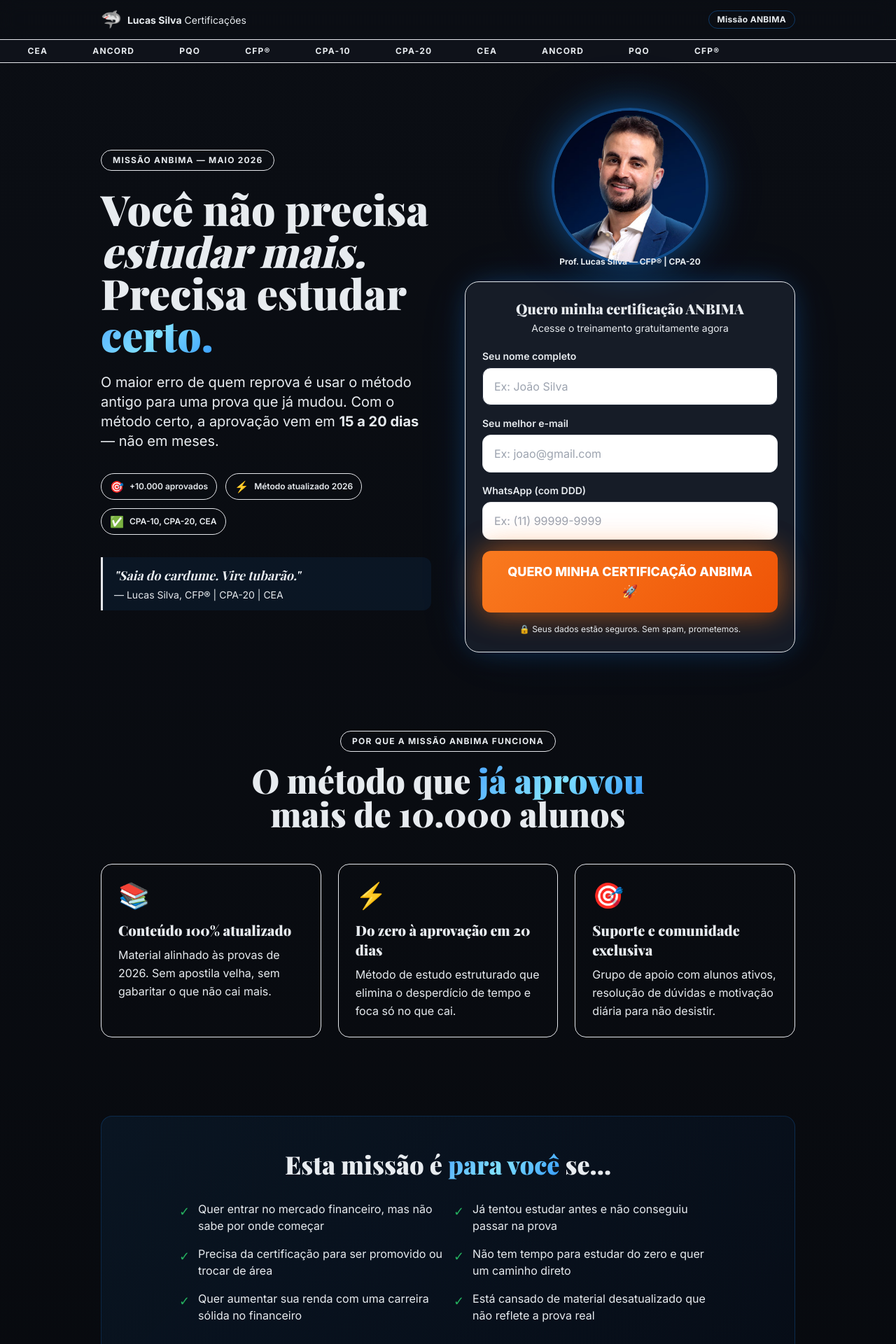
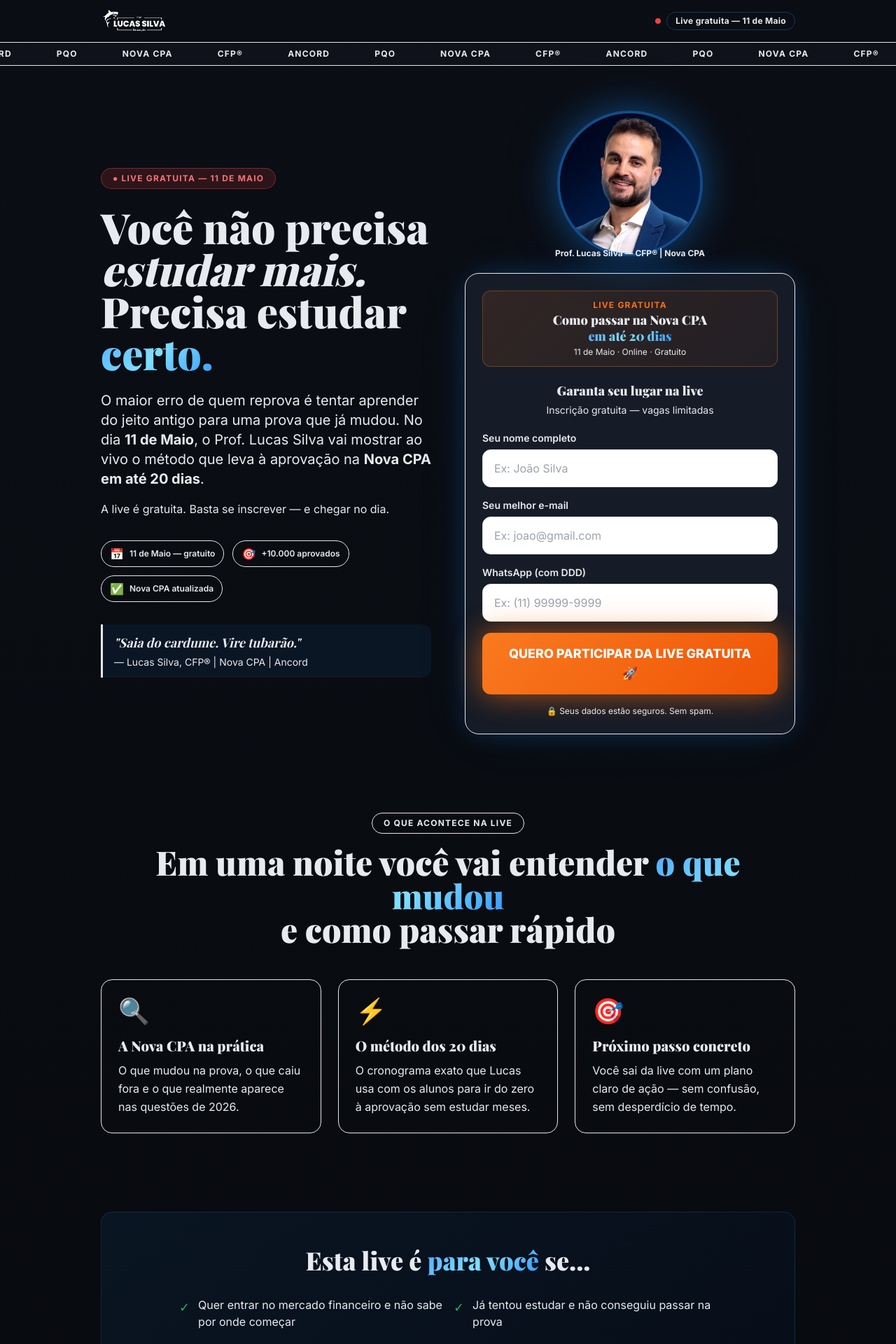
Before and after one commit to pauloleemosz-glitch/lp-manbima1105, a React (Vite) app: page / in a window 1280 px wide. Shown: the top 1920 px of the page at 70% size. Built offline with nearby package versions, Linux system fonts and the light colour scheme; a web font is replaced by a local one.

Commit message:
fix: logo SVG, Nova CPA, live 11/05 na copy, pagina obrigado, _redirects SPA

```diff
--- a/src/pages/CaptacaoPage.tsx
+++ b/src/pages/CaptacaoPage.tsx
@@ -15,25 +15,13 @@
 
   const contactRes = await fetch(`${AC_API_URL}/api/3/contacts`, {
     method: 'POST',
-    headers: {
-      'Api-Token': AC_API_KEY,
-      'Content-Type': 'application/json',
-    },
-    body: JSON.stringify({
-      contact: {
-        email,
-        firstName,
-        lastName,
-        phone: whatsapp,
-      },
-    }),
+    headers: { 'Api-Token': AC_API_KEY, 'Content-Type': 'application/json' },
+    body: JSON.stringify({ contact: { email, firstName, lastName, phone: whatsapp } }),
   })
   const contactData = await contactRes.json()
   const contactId = contactData.contact?.id
-
   if (!contactId) return
 
-  // Get or create tag
   const tagsRes = await fetch(
     `${AC_API_URL}/api/3/tags?filters[tag]=${encodeURIComponent(AC_TAG)}`,
     { headers: { 'Api-Token': AC_API_KEY } }
@@ -47,10 +35,8 @@
       headers: { 'Api-Token': AC_API_KEY, 'Content-Type': 'application/json' },
       body: JSON.stringify({ tag: { tag: AC_TAG, tagType: 'contact' } }),
     })
-    const createTagData = await createTagRes.json()
-    tagId = createTagData.tag?.id
+    tagId = (await createTagRes.json()).tag?.id
   }
-
   if (!tagId) return
 
   await fetch(`${AC_API_URL}/api/3/contactTags`, {
@@ -60,28 +46,20 @@
   })
 }
 
-const credentials = ['CPA-10', 'CPA-20', 'CEA', 'Ancord', 'PQO', 'CFP®']
+const credentials = ['Nova CPA', 'CFP®', 'Ancord', 'PQO', 'Nova CPA', 'CFP®', 'Ancord', 'PQO']
 
 export default function CaptacaoPage() {
   const navigate = useNavigate()
-
   const [nome, setNome]         = useState('')
   const [email, setEmail]       = useState('')
   const [whatsapp, setWhatsapp] = useState('')
   const [loading, setLoading]   = useState(false)
-  const [error, setError]       = useState('')
 
   async function handleSubmit(e: FormEvent) {
     e.preventDefault()
-    setError('')
     setLoading(true)
-    try {
-      await submitToActiveCampaign(nome, email, whatsapp)
-    } catch {
-      // silently continue — don't block lead conversion on AC errors
-    } finally {
-      setLoading(false)
-    }
+    try { await submitToActiveCampaign(nome, email, whatsapp) } catch { /* continua */ }
+    finally { setLoading(false) }
     navigate('/parabens-manbima')
   }
 
@@ -91,26 +69,33 @@
       {/* Header */}
       <header className="sticky top-0 z-50 backdrop-blur-md border-b border-border" style={{ background: 'hsl(220, 28%, 8% / 0.9)' }}>
         <div className="max-w-5xl mx-auto px-4 py-3 flex items-center justify-between">
+          <img
+            src="/ls-certificacoes-logo-white.svg"
+            alt="Lucas Silva Certificações"
+            className="h-9 w-auto"
+            onError={(e) => {
+              const el = e.currentTarget as HTMLImageElement
+              el.style.display = 'none'
+              const fallback = document.createElement('div')
+              fallback.className = 'flex items-center gap-2'
+              fallback.innerHTML = '<span class="text-2xl">🦈</span><span class="font-body font-bold text-foreground text-sm">Lucas Silva <span class="text-primary">Certificações</span></span>'
+              el.parentElement!.insertBefore(fallback, el)
+            }}
+          />
           <div className="flex items-center gap-2">
-            <span className="text-2xl">🦈</span>
-            <div>
-              <span className="font-body font-bold text-foreground text-sm">Lucas Silva</span>
-              <span className="font-body text-primary text-sm ml-1">Certificações</span>
-            </div>
+            <span className="w-2 h-2 rounded-full bg-red-500 animate-pulse"></span>
+            <span className="bg-secondary border rounded-full px-3 py-1 text-xs text-primary font-body font-bold tracking-wide" style={{ borderColor: 'hsl(210 100% 55% / 0.35)' }}>
+              Live gratuita — 11 de Maio
+            </span>
           </div>
-          <span className="bg-secondary border rounded-full px-3 py-1 text-xs text-primary font-body font-bold tracking-wide" style={{ borderColor: 'hsl(210 100% 55% / 0.35)' }}>
-            Missão ANBIMA
-          </span>
         </div>
       </header>
 
-      {/* Marquee de credenciais */}
+      {/* Marquee */}
       <div className="overflow-hidden border-b border-border py-2" style={{ background: 'hsl(220, 28%, 8%)' }}>
         <div className="flex gap-8 animate-marquee whitespace-nowrap w-max">
           {[...credentials, ...credentials].map((c, i) => (
-            <span key={i} className="text-xs font-body font-bold text-primary/70 tracking-widest uppercase px-4">
-              {c}
-            </span>
+            <span key={i} className="text-xs font-body font-bold text-primary/70 tracking-widest uppercase px-4">{c}</span>
           ))}
         </div>
       </div>
@@ -121,8 +106,8 @@
 
           {/* Copy */}
           <div className="fade-in-up order-2 md:order-1">
-            <span className="inline-block bg-primary/10 border border-primary/30 text-primary text-xs font-body font-bold tracking-widest uppercase rounded-full px-4 py-1.5 mb-6">
-              Missão ANBIMA — Maio 2026
+            <span className="inline-block bg-red-500/15 border border-red-500/40 text-red-400 text-xs font-body font-bold tracking-widest uppercase rounded-full px-4 py-1.5 mb-6">
+              ● Live gratuita — 11 de Maio
             </span>
 
             <h1 className="font-display font-black text-4xl md:text-5xl lg:text-6xl leading-[1.1] mb-6">
@@ -133,18 +118,22 @@
               <span className="text-gradient-primary">certo.</span>
             </h1>
 
-            <p className="text-lg md:text-xl font-body text-muted-foreground leading-relaxed mb-8">
-              O maior erro de quem reprova é usar o método antigo para uma prova que já mudou.
-              Com o método certo, a aprovação vem em{' '}
-              <strong className="text-foreground">15 a 20 dias</strong> — não em meses.
+            <p className="text-lg md:text-xl font-body text-muted-foreground leading-relaxed mb-4">
+              O maior erro de quem reprova é tentar aprender do jeito antigo para uma prova que já mudou.
+              No dia <strong className="text-foreground">11 de Maio</strong>, o Prof. Lucas Silva vai mostrar ao vivo
+              o método que leva à aprovação na <strong className="text-foreground">Nova CPA em até 20 dias</strong>.
             </p>
 
-            {/* Provas sociais rápidas */}
+            <p className="text-base font-body text-muted-foreground leading-relaxed mb-8">
+              A live é gratuita. Basta se inscrever — e chegar no dia.
+            </p>
+
+            {/* Pills */}
             <div className="flex flex-wrap gap-3 mb-8">
               {[
+                { icon: '📅', text: '11 de Maio — gratuito' },
                 { icon: '🎯', text: '+10.000 aprovados' },
-                { icon: '⚡', text: 'Método atualizado 2026' },
-                { icon: '✅', text: 'CPA-10, CPA-20, CEA' },
+                { icon: '✅', text: 'Nova CPA atualizada' },
               ].map((item) => (
                 <div key={item.text} className="flex items-center gap-2 bg-card border border-border rounded-full px-3 py-1.5">
                   <span>{item.icon}</span>
@@ -158,7 +147,7 @@
               <p className="font-display font-bold italic text-lg text-primary">
                 "Saia do cardume. Vire tubarão."
               </p>
-              <cite className="text-sm font-body text-muted-foreground not-italic mt-1 block">— Lucas Silva, CFP® | CPA-20 | CEA</cite>
+              <cite className="text-sm font-body text-muted-foreground not-italic mt-1 block">— Lucas Silva, CFP® | Nova CPA | Ancord</cite>
             </blockquote>
           </div>
 
@@ -166,12 +155,12 @@
           <div className="order-1 md:order-2 fade-in-up delay-200">
             {/* Foto do Lucas */}
             <div className="relative mb-6 flex justify-center">
-              <div className="w-48 h-48 md:w-56 md:h-56 rounded-full overflow-hidden border-4 shadow-primary-intense" style={{ borderColor: 'hsl(210 100% 55% / 0.5)' }}>
+              <div className="w-44 h-44 md:w-52 md:h-52 rounded-full overflow-hidden border-4 shadow-primary-intense" style={{ borderColor: 'hsl(210 100% 55% / 0.5)' }}>
                 <img
                   src="/lucas-silva.jpg"
                   alt="Prof. Lucas Silva"
                   className="w-full h-full object-cover"
-                  style={{ objectPosition: '85% 10%' }}
+                  style={{ objectPosition: '50% 15%' }}
                   onError={(e) => {
                     const el = e.currentTarget
                     el.style.display = 'none'
@@ -180,115 +169,102 @@
                 />
               </div>
               <div className="absolute -bottom-2 left-1/2 -translate-x-1/2 bg-primary rounded-full px-3 py-1 text-xs font-body font-bold text-primary-foreground whitespace-nowrap">
-                Prof. Lucas Silva — CFP® | CPA-20
+                Prof. Lucas Silva — CFP® | Nova CPA
               </div>
             </div>
 
             {/* Formulário */}
             <div className="bg-surface-elevated border border-primary/25 rounded-[1.25rem] p-6 shadow-primary-glow">
-              <h2 className="font-display font-black text-xl text-foreground text-center mb-1">
-                Quero minha certificação ANBIMA
+              {/* Destaque live no topo do form */}
+              <div className="rounded-xl px-4 py-3 mb-5 text-center" style={{ background: 'linear-gradient(135deg, hsl(25,95%,52%,0.12), hsl(20,95%,45%,0.06))', border: '1px solid hsl(25,95%,52%,0.35)' }}>
+                <p className="text-xs font-body font-bold text-brand-orange uppercase tracking-widest mb-0.5">Live gratuita</p>
+                <p className="font-display font-black text-lg text-foreground leading-tight">
+                  Como passar na Nova CPA<br />
+                  <span className="text-gradient-primary">em até 20 dias</span>
+                </p>
+                <p className="text-xs font-body text-muted-foreground mt-1">11 de Maio · Online · Gratuito</p>
+              </div>
+
+              <h2 className="font-display font-black text-lg text-foreground text-center mb-1">
+                Garanta seu lugar na live
               </h2>
               <p className="text-sm font-body text-muted-foreground text-center mb-5">
-                Acesse o treinamento gratuitamente agora
+                Inscrição gratuita — vagas limitadas
               </p>
 
               <form onSubmit={handleSubmit} className="space-y-4">
                 <div>
-                  <label className="text-sm font-body font-semibold text-muted-foreground mb-1.5 block">
-                    Seu nome completo
-                  </label>
+                  <label className="text-sm font-body font-semibold text-muted-foreground mb-1.5 block">Seu nome completo</label>
                   <input
-                    type="text"
-                    required
-                    placeholder="Ex: João Silva"
-                    value={nome}
-                    onChange={(e) => setNome(e.target.value)}
-                    className="w-full bg-secondary border border-border rounded-[0.75rem] px-4 py-3.5 text-foreground font-body text-base focus:border-primary focus:outline-none focus:ring-[3px] focus:ring-primary/15"
-                    style={{ borderColor: 'hsl(var(--border))' }}
-                  />
-                </div>
-
-                <div>
-                  <label className="text-sm font-body font-semibold text-muted-foreground mb-1.5 block">
-                    Seu melhor e-mail
-                  </label>
-                  <input
-                    type="email"
-                    required
-                    placeholder="Ex: joao@gmail.com"
-                    value={email}
-                    onChange={(e) => setEmail(e.target.value)}
+                    type="text" required placeholder="Ex: João Silva"
+                    value={nome} onChange={(e) => setNome(e.target.value)}
                     className="w-full bg-secondary border border-border rounded-[0.75rem] px-4 py-3.5 text-foreground font-body text-base focus:border-primary focus:outline-none focus:ring-[3px] focus:ring-primary/15"
                   />
                 </div>
-
                 <div>
-                  <label className="text-sm font-body font-semibold text-muted-foreground mb-1.5 block">
-                    WhatsApp (com DDD)
-                  </label>
+                  <label className="text-sm font-body font-semibold text-muted-foreground mb-1.5 block">Seu melhor e-mail</label>
                   <input
-                    type="tel"
-                    required
-                    placeholder="Ex: (11) 99999-9999"
-                    value={whatsapp}
-                    onChange={(e) => setWhatsapp(e.target.value)}
+                    type="email" required placeholder="Ex: joao@gmail.com"
+                    value={email} onChange={(e) => setEmail(e.target.value)}
                     className="w-full bg-secondary border border-border rounded-[0.75rem] px-4 py-3.5 text-foreground font-body text-base focus:border-primary focus:outline-none focus:ring-[3px] focus:ring-primary/15"
                   />
                 </div>
-
-                {error && (
-                  <p className="text-xs font-body text-urgency text-center">{error}</p>
-                )}
-
+                <div>
+                  <label className="text-sm font-body font-semibold text-muted-foreground mb-1.5 block">WhatsApp (com DDD)</label>
+                  <input
+                    type="tel" required placeholder="Ex: (11) 99999-9999"
+                    value={whatsapp} onChange={(e) => setWhatsapp(e.target.value)}
+                    className="w-full bg-secondary border border-border rounded-[0.75rem] px-4 py-3.5 text-foreground font-body text-base focus:border-primary focus:outline-none focus:ring-[3px] focus:ring-primary/15"
+                  />
+                </div>
                 <button
-                  type="submit"
-                  disabled={loading}
+                  type="submit" disabled={loading}
                   className="w-full bg-gradient-orange text-white font-body font-extrabold text-lg py-4 px-8 rounded-xl shadow-orange-intense pulse-orange hover:scale-105 transition-all duration-300 disabled:opacity-60 disabled:cursor-not-allowed disabled:hover:scale-100"
                 >
-                  {loading ? 'Enviando...' : 'QUERO MINHA CERTIFICAÇÃO ANBIMA 🚀'}
+                  {loading ? 'Inscrevendo...' : 'QUERO PARTICIPAR DA LIVE GRATUITA 🚀'}
                 </button>
               </form>
 
               <p className="text-xs font-body text-muted-foreground text-center mt-4">
-                🔒 Seus dados estão seguros. Sem spam, prometemos.
+                🔒 Seus dados estão seguros. Sem spam.
               </p>
             </div>
           </div>
         </div>
       </section>
 
-      {/* Benefícios */}
+      {/* O que você vai aprender na live */}
       <section className="max-w-5xl mx-auto px-4 py-16">
         <div className="text-center mb-12">
           <span className="inline-block bg-primary/10 border border-primary/30 text-primary text-xs font-body font-bold tracking-widest uppercase rounded-full px-4 py-1.5 mb-4">
-            Por que a Missão ANBIMA funciona
+            O que acontece na live
           </span>
           <h2 className="font-display font-black text-3xl md:text-5xl text-foreground">
-            O método que <span className="text-gradient-primary">já aprovou</span>
-            <br />mais de 10.000 alunos
+            Em uma noite você vai entender{' '}
+            <span className="text-gradient-primary">o que mudou</span>
+            <br />e como passar rápido
           </h2>
         </div>
 
         <div className="grid md:grid-cols-3 gap-6">
           {[
             {
-              icon: '📚',
-              title: 'Conteúdo 100% atualizado',
-              desc: 'Material alinhado às provas de 2026. Sem apostila velha, sem gabaritar o que não cai mais.',
+              icon: '🔍',
+              title: 'A Nova CPA na prática',
+              desc: 'O que mudou na prova, o que caiu fora e o que realmente aparece nas questões de 2026.',
             },
             {
               icon: '⚡',
-              title: 'Do zero à aprovação em 20 dias',
-              desc: 'Método de estudo estruturado que elimina o desperdício de tempo e foca só no que cai.',
+              title: 'O método dos 20 dias',
+              desc: 'O cronograma exato que Lucas usa com os alunos para ir do zero à aprovação sem estudar meses.',
             },
             {
               icon: '🎯',
-              title: 'Suporte e comunidade exclusiva',
-              desc: 'Grupo de apoio com alunos ativos, resolução de dúvidas e motivação diária para não desistir.',
+              title: 'Próximo passo concreto',
+              desc: 'Você sai da live com um plano claro de ação — sem confusão, sem desperdício de tempo.',
             },
           ].map((item) => (
-            <div key={item.title} className="bg-card border border-border rounded-2xl p-6 hover:border-primary/40 transition-colors duration-300 fade-in-up">
+            <div key={item.title} className="bg-card border border-border rounded-2xl p-6 hover:border-primary/40 transition-colors duration-300">
               <div className="text-4xl mb-4">{item.icon}</div>
               <h3 className="font-display font-black text-xl text-foreground mb-2">{item.title}</h3>
               <p className="font-body text-base text-muted-foreground leading-relaxed">{item.desc}</p>
@@ -301,16 +277,16 @@
       <section className="max-w-5xl mx-auto px-4 py-12">
         <div className="rounded-2xl p-8 md:p-12" style={{ background: 'linear-gradient(135deg, hsl(210,100%,55%,0.08), hsl(215,100%,45%,0.04))', border: '1px solid hsl(210,100%,55%,0.2)' }}>
           <h2 className="font-display font-black text-3xl md:text-4xl text-foreground text-center mb-8">
-            Esta missão é <span className="text-gradient-primary">para você</span> se...
+            Esta live é <span className="text-gradient-primary">para você</span> se...
           </h2>
           <div className="grid md:grid-cols-2 gap-4 max-w-3xl mx-auto">
             {[
-              'Quer entrar no mercado financeiro, mas não sabe por onde começar',
-              'Já tentou estudar antes e não conseguiu passar na prova',
-              'Precisa da certificação para ser promovido ou trocar de área',
-              'Não tem tempo para estudar do zero e quer um caminho direto',
+              'Quer entrar no mercado financeiro e não sabe por onde começar',
+              'Já tentou estudar e não conseguiu passar na prova',
+              'Precisa da Nova CPA para ser promovido ou trocar de área',
+              'Não tem tempo para estudar meses e quer um caminho direto',
               'Quer aumentar sua renda com uma carreira sólida no financeiro',
-              'Está cansado de material desatualizado que não reflete a prova real',
+              'Está cansado de material desatualizado que não reflete a prova',
             ].map((item) => (
               <div key={item} className="flex items-start gap-3">
                 <span className="text-success text-lg mt-0.5 flex-shrink-0">✓</span>
@@ -323,29 +299,32 @@
 
       {/* CTA final */}
       <section className="max-w-3xl mx-auto px-4 py-16 text-center">
+        <p className="text-sm font-body font-bold text-brand-orange uppercase tracking-widest mb-3">Live gratuita · 11 de Maio</p>
         <h2 className="font-display font-black text-3xl md:text-5xl text-foreground mb-4">
-          Sua certificação está{' '}
-          <span className="text-gradient-primary">a 20 dias</span> de distância
+          Sua aprovação na Nova CPA{' '}
+          <span className="text-gradient-primary">começa nessa live</span>
         </h2>
         <p className="text-lg font-body text-muted-foreground mb-8">
-          Não espere mais. O próximo passo é agora.
+          Vagas limitadas. Não deixe para depois.
         </p>
         <button
           onClick={() => document.querySelector('form')?.scrollIntoView({ behavior: 'smooth' })}
           className="inline-block bg-gradient-orange text-white font-body font-extrabold text-lg py-4 px-10 rounded-xl shadow-orange-intense pulse-orange hover:scale-105 transition-all duration-300"
         >
-          QUERO COMEÇAR AGORA 🦈
+          GARANTIR MEU LUGAR NA LIVE 🦈
         </button>
-        <p className="text-xs font-body text-muted-foreground mt-4">Acesso gratuito · Sem compromisso</p>
+        <p className="text-xs font-body text-muted-foreground mt-4">Inscrição gratuita · Online · 11 de Maio</p>
       </section>
 
       {/* Footer */}
       <footer className="border-t border-border py-8 px-6" style={{ background: 'hsl(220, 28%, 5%)' }}>
         <div className="max-w-5xl mx-auto flex flex-col md:flex-row items-center justify-between gap-4">
-          <div className="flex items-center gap-2">
-            <span className="text-xl">🦈</span>
-            <span className="font-body font-bold text-foreground text-sm">Lucas Silva Certificações</span>
-          </div>
+          <img
+            src="/ls-certificacoes-logo-white.svg"
+            alt="Lucas Silva Certificações"
+            className="h-7 w-auto opacity-70"
+            onError={(e) => { (e.currentTarget as HTMLImageElement).style.display = 'none' }}
+          />
           <p className="text-xs font-body text-muted-foreground text-center">
             LSMC Cursos e Treinamentos | 28.737.851/0001-30
           </p>
@@ -355,9 +334,7 @@
             <a href="#" className="hover:text-foreground transition-colors">Termos de Uso</a>
           </div>
         </div>
-        <p className="text-center text-xs font-body text-muted-foreground mt-4">
-          LS Educação — 2026
-        </p>
+        <p className="text-center text-xs font-body text-muted-foreground mt-4">LS Educação — 2026</p>
       </footer>
     </div>
   )
--- a/src/pages/ObrigadoPage.tsx
+++ b/src/pages/ObrigadoPage.tsx
@@ -18,13 +18,12 @@
       {/* Header */}
       <header className="sticky top-0 z-50 backdrop-blur-md border-b border-border" style={{ background: 'hsl(220, 28%, 8% / 0.9)' }}>
         <div className="max-w-5xl mx-auto px-4 py-3 flex items-center justify-between">
-          <div className="flex items-center gap-2">
-            <span className="text-2xl">🦈</span>
-            <div>
-              <span className="font-body font-bold text-foreground text-sm">Lucas Silva</span>
-              <span className="font-body text-primary text-sm ml-1">Certificações</span>
-            </div>
-          </div>
+          <img
+            src="/ls-certificacoes-logo-white.svg"
+            alt="Lucas Silva Certificações"
+            className="h-9 w-auto"
+            onError={(e) => { (e.currentTarget as HTMLImageElement).style.display = 'none' }}
+          />
           <span className="bg-success/15 text-green-400 text-xs font-body font-bold px-3 py-1 rounded-full">
             Lead confirmado ✓
           </span>
@@ -107,10 +106,12 @@
       {/* Footer */}
       <footer className="border-t border-border py-8 px-6" style={{ background: 'hsl(220, 28%, 5%)' }}>
         <div className="max-w-5xl mx-auto flex flex-col md:flex-row items-center justify-between gap-4">
-          <div className="flex items-center gap-2">
-            <span className="text-xl">🦈</span>
-            <span className="font-body font-bold text-foreground text-sm">Lucas Silva Certificações</span>
-          </div>
+          <img
+            src="/ls-certificacoes-logo-white.svg"
+            alt="Lucas Silva Certificações"
+            className="h-7 w-auto opacity-70"
+            onError={(e) => { (e.currentTarget as HTMLImageElement).style.display = 'none' }}
+          />
           <p className="text-xs font-body text-muted-foreground text-center">
             LSMC Cursos e Treinamentos | 28.737.851/0001-30
           </p>
```
Also changed, not shown: 1 other file (tests, documents, lock files or other folders).
